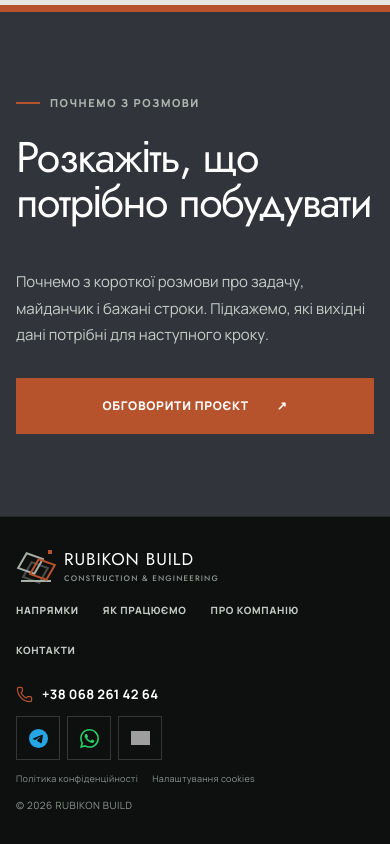
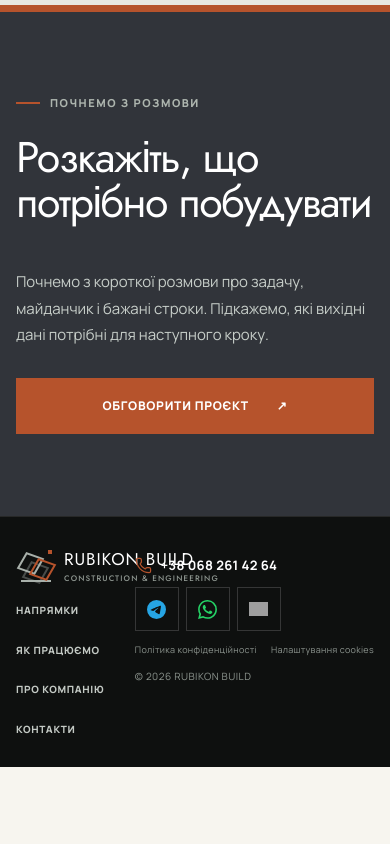
Before and after one commit to leusd100/rubikon-build, a Next.js app: page /pro-nas in a window 390 px wide. Shown: the part 6385-7229 px from the top of the page. After the commit the page ends 7152 px from the top, so only its background shows below. Built offline with nearby package versions, Linux system fonts and the light colour scheme; grey boxes are pictures that could not be loaded.

Commit message:
fix: adapt footer at tablet widths

```diff
--- a/app/globals.css
+++ b/app/globals.css
@@ -625,6 +625,11 @@ footer .brand-name small { color: #8e9690; }
   .desktop-nav { display: none; }
   .header-contacts { display: none; }
   .mobile-menu { display: block; }
+  .footer-grid { min-height: 0; grid-template-columns: minmax(0, 1fr) minmax(230px, .72fr); align-items: start; gap: 20px 32px; padding-block: 30px; }
+  .footer-grid > .brand-link { min-width: 0; }
+  .footer-nav { grid-column: 1; justify-content: flex-start; flex-wrap: wrap; }
+  .footer-contact-stack { grid-column: 2; grid-row: 1 / span 2; min-width: 0; }
+  .footer-phone { white-space: nowrap; }
 }
 
 @media (max-width: 760px) {
```
